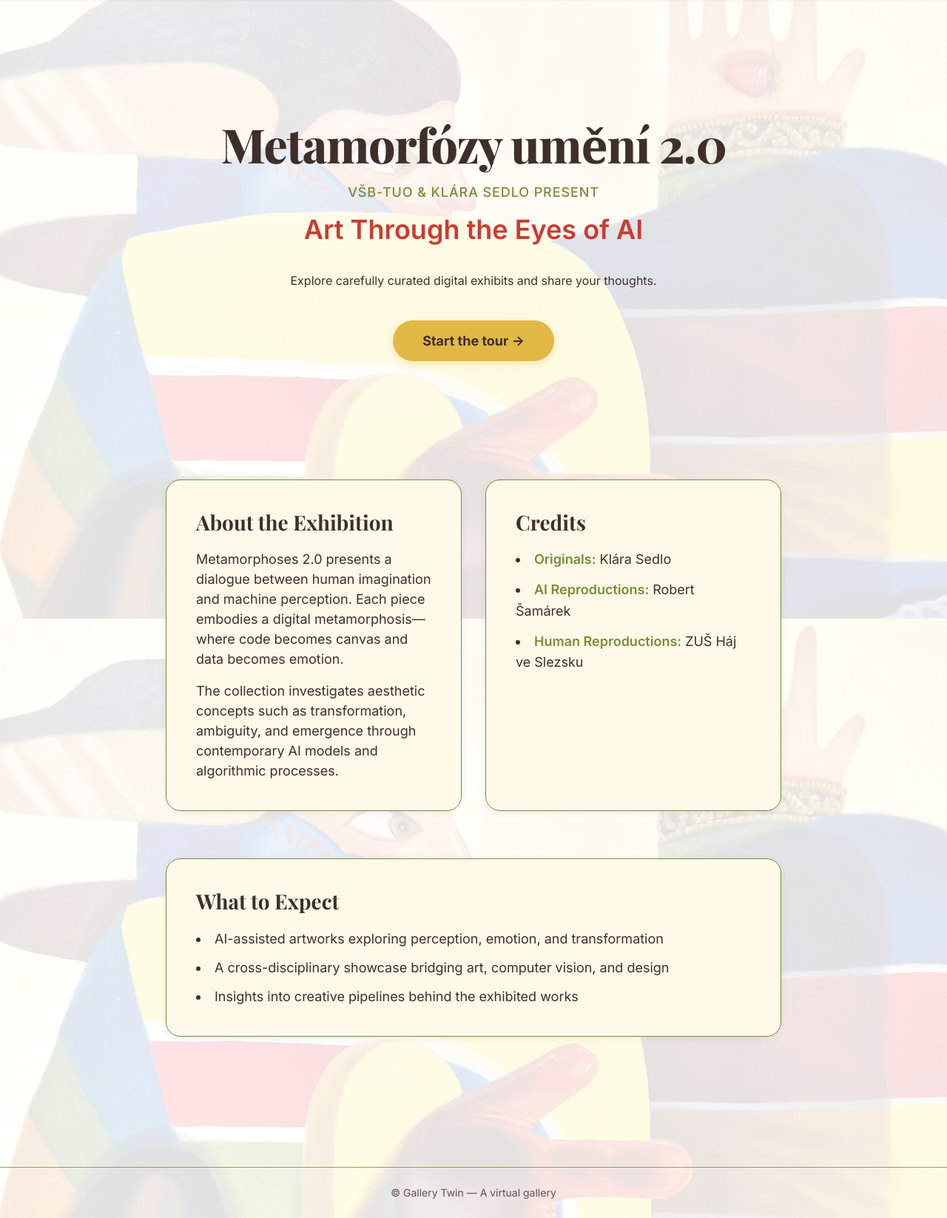
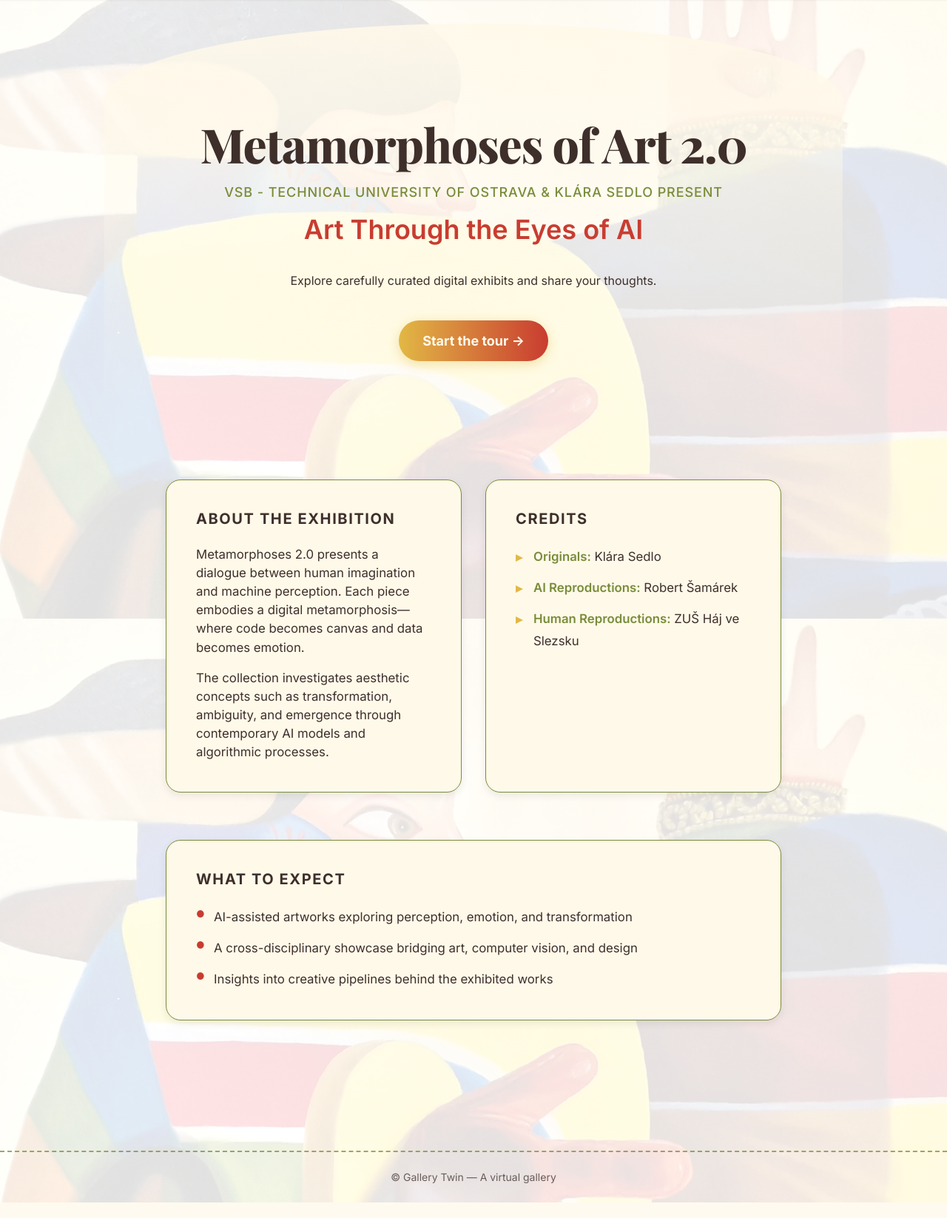
Before and after one commit to data4sci/gallery_twin, a FastAPI app: page / in a window 1280 px wide. Shown: the part 64-1710 px from the top of the page at 74% size. After the commit the page ends 1689 px from the top, so only its background shows below. Run offline with FastAPI, Linux system fonts and the light colour scheme; data comes from the database, SQL or seed files in the repository; some libraries are stand-ins or nearby versions.

Commit message:
style: update hero section and credits list styling for improved layout and aesthetics

```diff
--- a/app/templates/base.html
+++ b/app/templates/base.html
@@ -39,7 +39,7 @@
             background-color: var(--bg-color);
             color: var(--text-color);
             font-family: 'Inter', system-ui, -apple-system, BlinkMacSystemFont, 'Segoe UI', sans-serif;
-            font-size: 18px;
+            font-size: 1.05rem;
             line-height: 1.7;
         }
 
@@ -54,14 +54,14 @@
         .gallery-card {
             background: var(--color-highlight);
             border: 1px solid var(--border-color);
-            box-shadow: 0 2px 8px rgba(62, 47, 43, 0.08);
+            box-shadow: 0 4px 12px rgba(0, 0, 0, 0.08);
             transition: all 0.3s ease;
         }
 
         .gallery-card:hover {
             background: var(--color-light);
-            box-shadow: 0 4px 16px rgba(62, 47, 43, 0.12);
-            transform: translateY(-2px);
+            box-shadow: 0 8px 24px rgba(0, 0, 0, 0.12);
+            transform: translateY(-4px);
         }
 
         /* Accessibility - Reduced motion */
@@ -97,7 +97,7 @@
     </main>
 
     <footer class="mt-12 footer-custom">
-        <div class="max-w-7xl mx-auto px-4 py-6 text-sm text-center" style="color: var(--text-color); opacity: 0.8; border-top: 1px solid var(--border-color);">
+        <div class="max-w-7xl mx-auto px-4 py-6 text-sm text-center" style="color: var(--text-color); opacity: 0.75; border-top: 2px dashed var(--color-accent);">
             {{ site_copy.footer.copyright | safe if site_copy and site_copy.footer and site_copy.footer.copyright else '&copy; Gallery Twin — Gallery' }}
         </div>
     </footer>
--- a/app/templates/index.html
+++ b/app/templates/index.html
@@ -5,7 +5,7 @@
 {% block content %}
 <div class="max-w-4xl mx-auto p-4 sm:p-6 md:p-8">
     <!-- Hero Section -->
-    <header class="text-center py-16 md:py-24">
+    <header class="hero-section text-center py-16 md:py-24">
         <h1 class="hero-title-main">
             {{ site_copy.index.title if site_copy and site_copy.index and site_copy.index.title else 'Metamorfózy umění 2.0' }}
         </h1>
@@ -42,7 +42,7 @@
             <h2 class="section-heading">
                 {{ site_copy.index.credits_title if site_copy and site_copy.index and site_copy.index.credits_title else 'Credits' }}
             </h2>
-            <ul class="space-y-3 list-disc list-inside credits-list">
+            <ul class="space-y-3 credits-list">
                 <li>
                     <strong>{{ site_copy.index.original_artist_label if site_copy and site_copy.index and site_copy.index.original_artist_label else 'Originals:' }}</strong>
                     {{ site_copy.index.original_artist if site_copy and site_copy.index and site_copy.index.original_artist else 'Klára Sedlo' }}
@@ -64,7 +64,7 @@
         <h2 class="section-heading">
             {{ site_copy.index.highlights_title if site_copy and site_copy.index and site_copy.index.highlights_title else 'What to Expect' }}
         </h2>
-        <ul class="space-y-3 list-disc list-inside">
+        <ul class="space-y-3">
             <li>{{ site_copy.index.highlight_1 if site_copy and site_copy.index and site_copy.index.highlight_1 else 'AI-assisted artworks exploring perception, emotion, and transformation' }}</li>
             <li>{{ site_copy.index.highlight_2 if site_copy and site_copy.index and site_copy.index.highlight_2 else 'A cross-disciplinary showcase bridging art, computer vision, and design' }}</li>
             <li>{{ site_copy.index.highlight_3 if site_copy and site_copy.index and site_copy.index.highlight_3 else 'Insights into creative pipelines behind the exhibited works' }}</li>
@@ -73,6 +73,25 @@
 </div>
 
 <style>
+    /* Hero Section */
+    .hero-section {
+        position: relative;
+    }
+
+    .hero-section::before {
+        content: '';
+        position: absolute;
+        top: -2rem;
+        left: 50%;
+        transform: translateX(-50%);
+        width: 120%;
+        height: 100%;
+        background: linear-gradient(180deg, rgba(255, 249, 233, 0.9) 0%, rgba(255, 249, 233, 0.3) 50%, transparent 100%);
+        border-radius: 50% 50% 0 0 / 20% 20% 0 0;
+        z-index: -1;
+        pointer-events: none;
+    }
+
     /* Hero Section Typography */
     .hero-title-main {
         font-size: clamp(2.25rem, 7vw, 4rem);
@@ -111,10 +130,13 @@
 
     /* Section Headings */
     .section-heading {
-        font-size: 1.75rem;
+        font-size: 1.25rem;
         font-weight: 700;
         color: var(--heading-color);
-        margin-bottom: 1.25rem;
+        margin-bottom: 1.5rem;
+        text-transform: uppercase;
+        letter-spacing: 0.08em;
+        font-family: 'Inter', sans-serif;
     }
 
     /* Card Styling */
@@ -134,24 +156,24 @@
         display: inline-flex;
         align-items: center;
         gap: 0.5rem;
-        background-color: var(--button-bg);
-        color: var(--color-dark);
+        background: linear-gradient(90deg, #E2B845 0%, #C93C30 100%);
+        color: #FFF9E9;
         font-weight: 700;
         font-size: 1.125rem;
-        padding: 0.875rem 2.5rem;
+        padding: 14px 32px;
         border-radius: 9999px;
         transition: all 0.3s ease;
-        box-shadow: 0 4px 12px rgba(226, 184, 69, 0.3);
+        box-shadow: 0 4px 16px rgba(226, 184, 69, 0.4);
         text-decoration: none;
         width: 100%;
         justify-content: center;
     }
 
     .cta-button:hover {
-        background-color: var(--button-hover);
-        color: var(--color-light);
-        transform: translateY(-2px);
-        box-shadow: 0 6px 20px rgba(201, 60, 48, 0.4);
+        background: linear-gradient(90deg, #C93C30 0%, #E2B845 100%);
+        color: #FFF9E9;
+        transform: translateY(-3px) scale(1.02);
+        box-shadow: 0 8px 24px rgba(201, 60, 48, 0.5);
     }
 
     .cta-button:focus {
@@ -166,13 +188,77 @@
     }
 
     /* Credits List */
+    .credits-list {
+        list-style: none;
+        padding-left: 0;
+    }
+
+    .credits-list li {
+        line-height: 1.8;
+        padding-left: 1.5rem;
+        position: relative;
+    }
+
+    .credits-list li::before {
+        content: "▸";
+        position: absolute;
+        left: 0;
+        color: var(--color-primary);
+        font-size: 1.1rem;
+        font-weight: bold;
+    }
+
     .credits-list strong {
         color: var(--color-accent);
         font-weight: 600;
     }
 
-    .credits-list li {
-        line-height: 1.6;
+    /* What to Expect List */
+    section ul:not(.credits-list) {
+        list-style: none;
+        padding-left: 0;
+    }
+
+    section ul:not(.credits-list) li {
+        padding-left: 1.5rem;
+        position: relative;
+        line-height: 1.8;
+    }
+
+    section ul:not(.credits-list) li::before {
+        content: "●";
+        position: absolute;
+        left: 0;
+        color: var(--color-secondary);
+        font-size: 0.8rem;
+    }
+
+    /* Fade-in animations */
+    @keyframes fadeUp {
+        from {
+            opacity: 0;
+            transform: translateY(20px);
+        }
+        to {
+            opacity: 1;
+            transform: translateY(0);
+        }
+    }
+
+    .gallery-card {
+        animation: fadeUp 0.6s ease-out backwards;
+    }
+
+    .gallery-card:nth-child(1) {
+        animation-delay: 0.1s;
+    }
+
+    .gallery-card:nth-child(2) {
+        animation-delay: 0.2s;
+    }
+
+    section:last-of-type .gallery-card {
+        animation-delay: 0.3s;
     }
 
     /* Smooth scroll */
@@ -184,6 +270,10 @@
         html {
             scroll-behavior: auto;
         }
+
+        .gallery-card {
+            animation: none;
+        }
     }
 </style>
 {% endblock %}
--- a/content/site_copy.yml
+++ b/content/site_copy.yml
@@ -8,7 +8,9 @@ footer:
   copyright: "&copy; Gallery Twin — A virtual gallery"
 
 index:
-  title: "Metamorfózy umění 2.0"
+  title: "Metamorphoses of Art 2.0"
+  presenter: "VSB - Technical University of Ostrava & Klára Sedlo present"
+  subtitle: "Art Through the Eyes of AI"
   lead: "Explore carefully curated digital exhibits and share your thoughts."
   start_button: "Start the tour"
 
```
